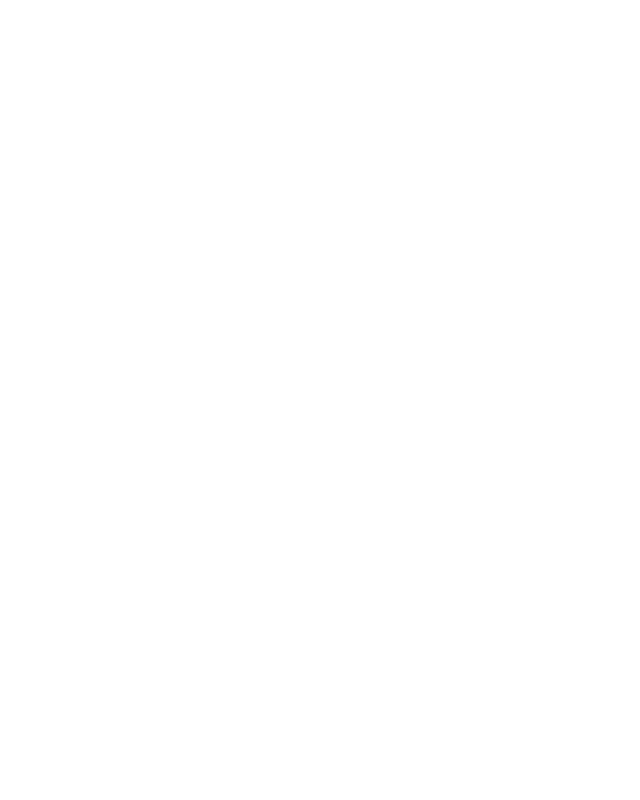
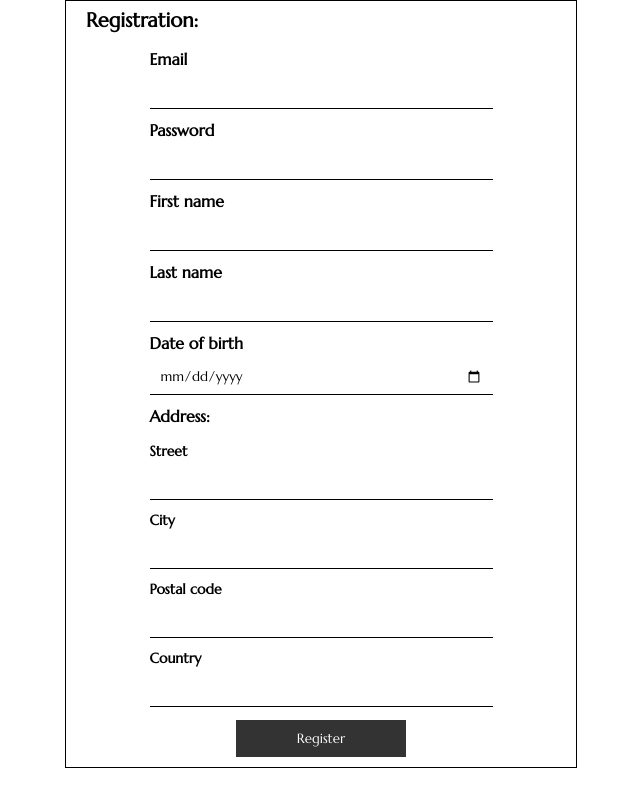
Before and after one commit to Oksandra/eCommerce-Application, a React (Create React App) app: page / in a window 1280 px wide. Shown: the whole page, without its empty margins (319-959 px from the left). Built offline with nearby package versions, Linux system fonts and the light colour scheme.

Commit message:
feat: add register form

```diff
--- a/src/App.tsx
+++ b/src/App.tsx
@@ -1,8 +1,18 @@
 import React from 'react';
 import './App.scss';
+import RegistrationForm from './components/registration-form/registration-form';
+
+/* interface MyForm {
+  firstName: string;
+  lastName: string;
+} */
 
 function App(): JSX.Element {
-  return <div className="App"> </div>;
+  return (
+    <div>
+      <RegistrationForm />
+    </div>
+  );
 }
 
 export default App;
--- /dev/null
+++ b/src/components/registration-form/registration-form.scss
@@ -0,0 +1,49 @@
+@import '../../styles/abstracts/constants';
+
+.form__registration {
+    width: 40%;
+    padding: 10px;
+    margin: 0 auto;
+    border: $border-dark;
+    &-title {
+        font-size: 20px;
+        font-weight: 700;
+        margin-bottom: 20px;
+        margin-left: 10px;
+    }
+    .customer__info {
+        label {
+            font-size: 16px;
+        }
+    }
+    .address__title {
+        width: 70%;
+        margin: 0 auto;
+        margin-bottom: 20px;
+        font-size: 16px;
+        font-weight: 700;
+    }
+    label {
+        display: block;
+        width: 70%;
+        margin: 0 auto;
+        margin-bottom: 5px;
+        font-size: 14px;
+        font-weight: 700;
+        input {
+            width: 100%;
+            padding: 8px 10px;
+            margin: 8px 0;
+            box-sizing: border-box;
+            border-bottom: $border-dark;
+        }
+    }
+    .registration__button {
+        width: 170px;
+        display: block;
+        padding: 10px;
+        margin: 0 auto;
+        background-color: $add-dark-color;
+        color: $light-color;
+    }
+}
--- /dev/null
+++ b/src/components/registration-form/registration-form.tsx
@@ -0,0 +1,54 @@
+import React from 'react';
+import './registration-form.scss';
+
+function RegistrationForm(): JSX.Element {
+  return (
+    <form className="form__registration">
+      <h2 className="form__registration-title">Registration:</h2>
+      <div className="customer__info">
+        <label htmlFor="email">
+          Email
+          <input type="email" id="email-field" />
+        </label>
+        <label htmlFor="password">
+          Password
+          <input type="password" id="password" />
+        </label>
+        <label htmlFor="first-name">
+          First name
+          <input type="text" id="first-name" />
+        </label>
+        <label htmlFor="last-name">
+          Last name
+          <input type="text" id="last-name" />
+        </label>
+        <label htmlFor="date-birth">
+          Date of birth
+          <input type="date" id="date-birth" />
+        </label>
+      </div>
+      <div className="address__title">Address:</div>
+      <label htmlFor="street">
+        Street
+        <input type="text" id="street" />
+      </label>
+      <label htmlFor="city">
+        City
+        <input type="text" id="city" />
+      </label>
+      <label htmlFor="postal-code">
+        Postal code
+        <input type="text" id="postal-code" />
+      </label>
+      <label htmlFor="country">
+        Country
+        <input type="text" id="country" />
+      </label>
+      <button className="registration__button" type="button">
+        Register
+      </button>
+    </form>
+  );
+}
+
+export default RegistrationForm;
```
